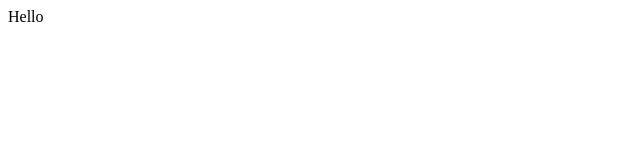
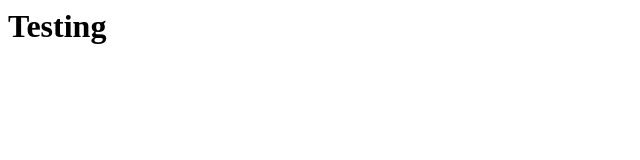
Before and after one commit to noebaladad/new-repo, a plain HTML site: page index.html in a window 1280 px wide. Shown: the whole page, without its empty margins (0-640 px from the left). Drawn offline with Linux system fonts and the light colour scheme.

Commit message:
change header

```diff
--- a/index.html
+++ b/index.html
@@ -1,3 +1,3 @@
 <main>
-  <h>Hello</h>
+  <h1>Testing</h1>
 </main>
```
